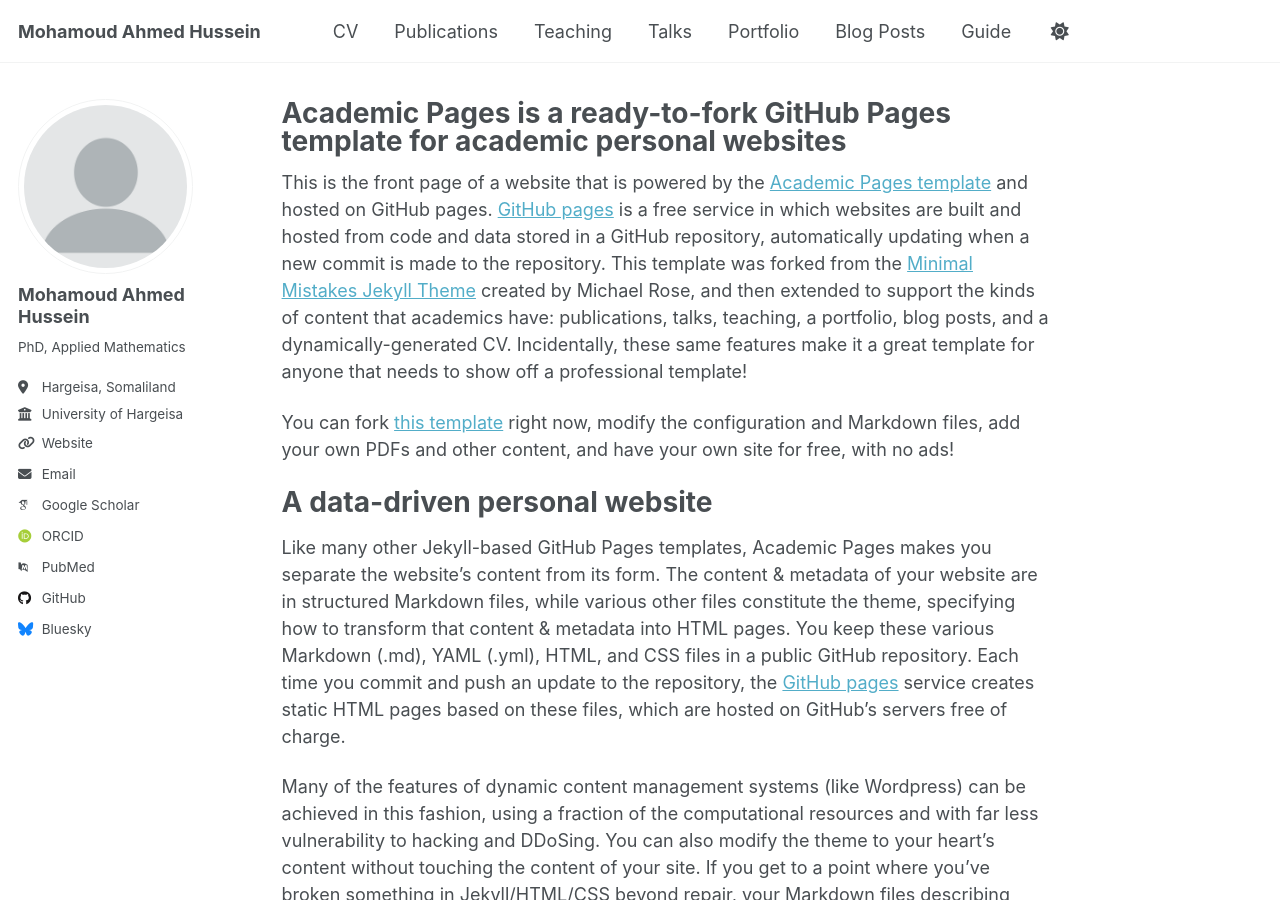
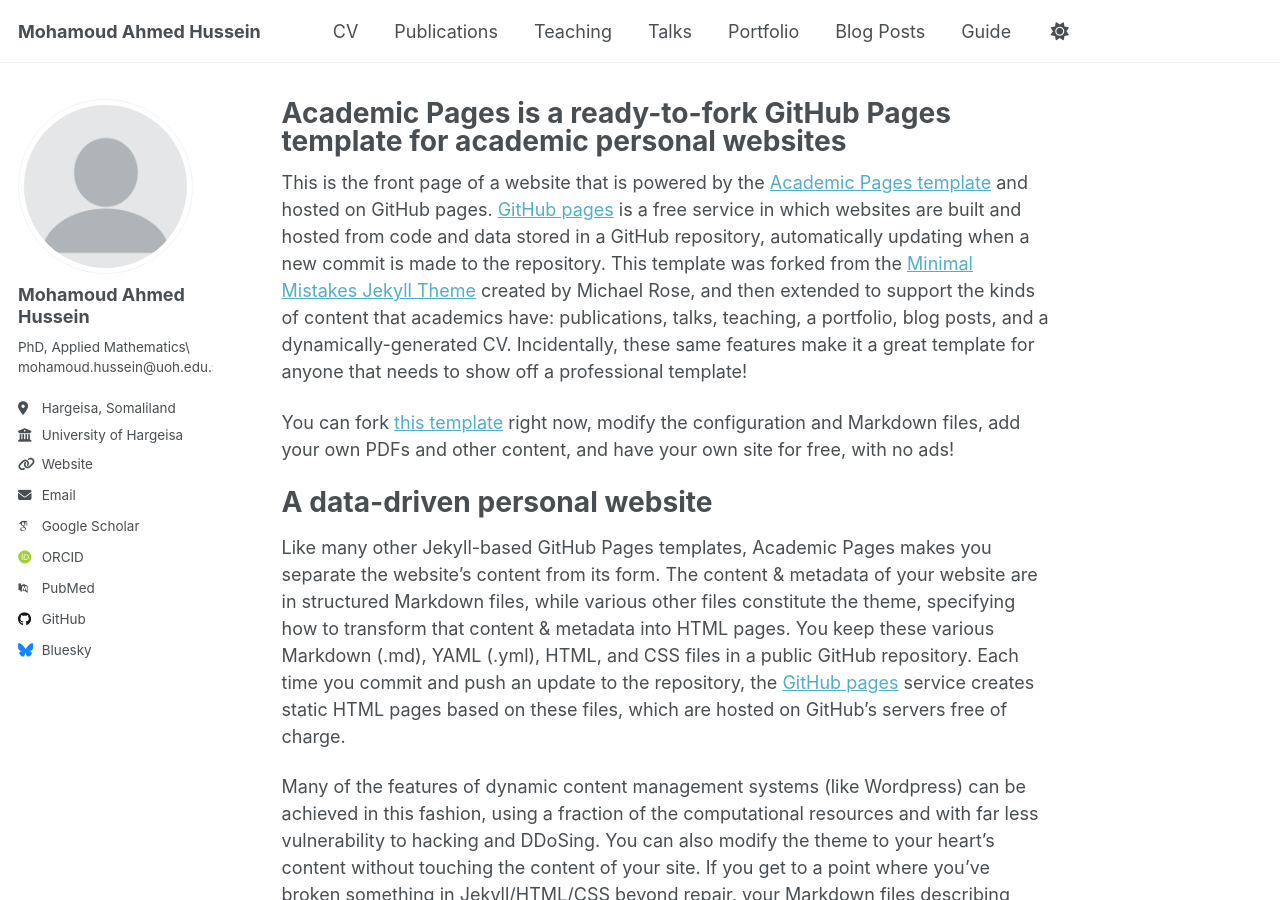
Before and after one commit to DrMohamoud/DrMohamoud.github.io, a Jekyll site: the page built from _pages/about.md, in a window 1280 px wide and 900 px high. Built offline with Jekyll 4.4.1, drawn with Linux system fonts in a browser that asks for light colours; some web fonts are replaced; a script that is not in the unit is left out.

Commit message:
Update _config.yml

```diff
--- a/_config.yml
+++ b/_config.yml
@@ -26,7 +26,7 @@
   avatar           : "profile.png"
   name             : "Mohamoud Ahmed Hussein"
   pronouns         : # example: "she/her"
-  bio              : "PhD, Applied Mathematics"
+  bio              : "PhD, Applied Mathematics\\ mohamoud.hussein@uoh.edu.so"
   location         : "Hargeisa, Somaliland"
   employer         : "University of Hargeisa"
   uri              : DrMohamoud.github.io
```
